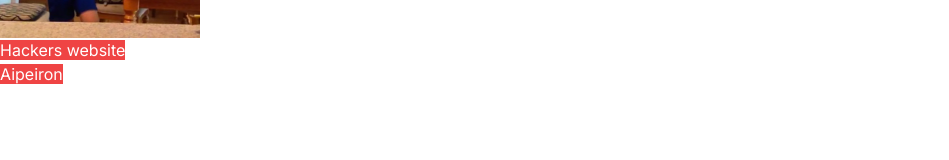
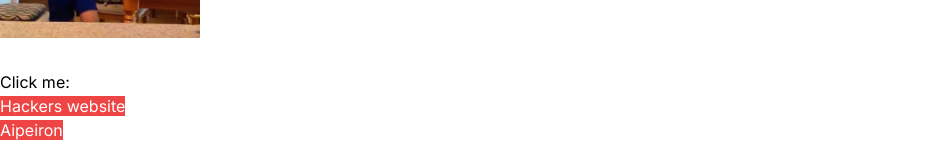
Before and after one commit to SkylerJi/SkylerJi, a Next.js app: page / in a window 1280 px wide. Shown: the part 486-646 px from the top of the page, without its empty margins (0-949 px from the left). Built offline with nearby package versions, Linux system fonts and the light colour scheme.

Commit message:
even more uggo

```diff
--- a/src/app/page.tsx
+++ b/src/app/page.tsx
@@ -49,6 +49,10 @@ export default function Home() {
 
      </div>
 
+     <div className = "mt-8">
+      Click me:
+     </div>
+
      <div>
           <Link href="https://halckers.com" target="_blank" rel="noopener noreferrer" className = "bg-red-500 text-white">
               Hackers website
```
